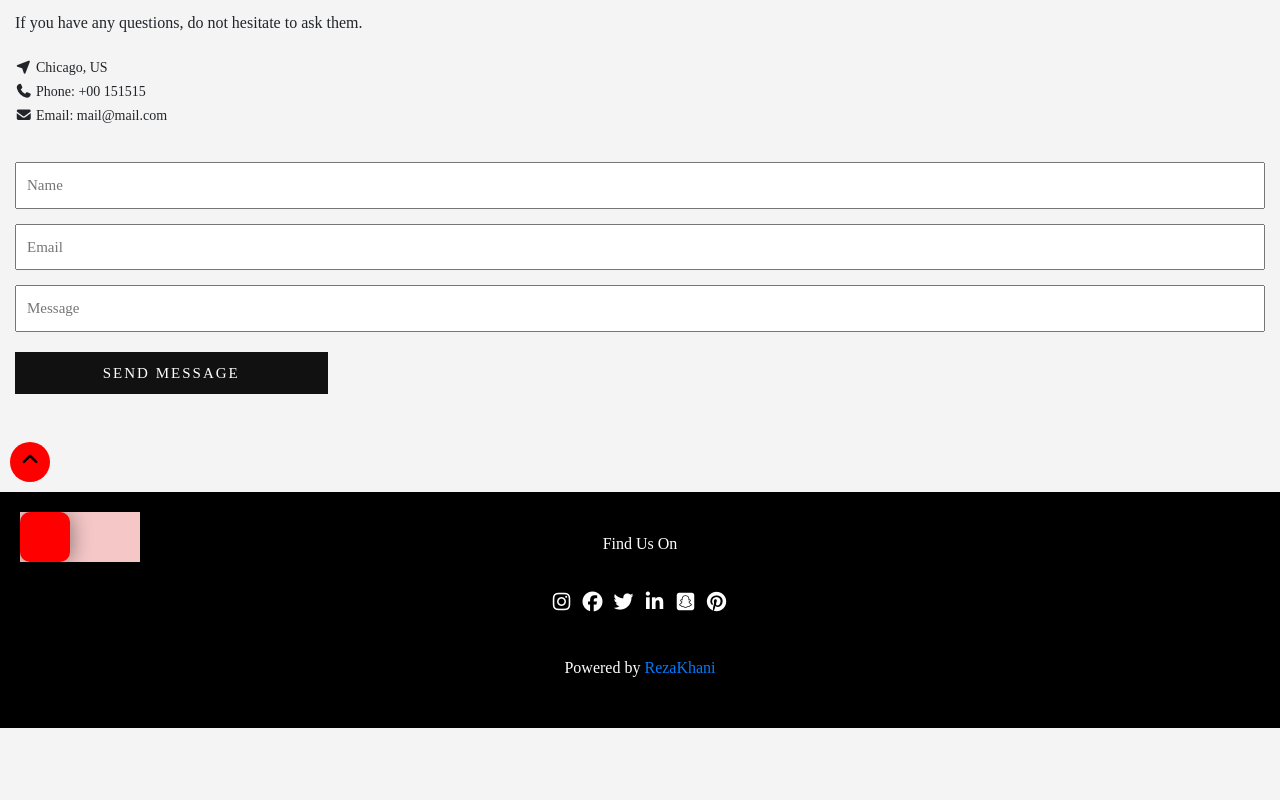
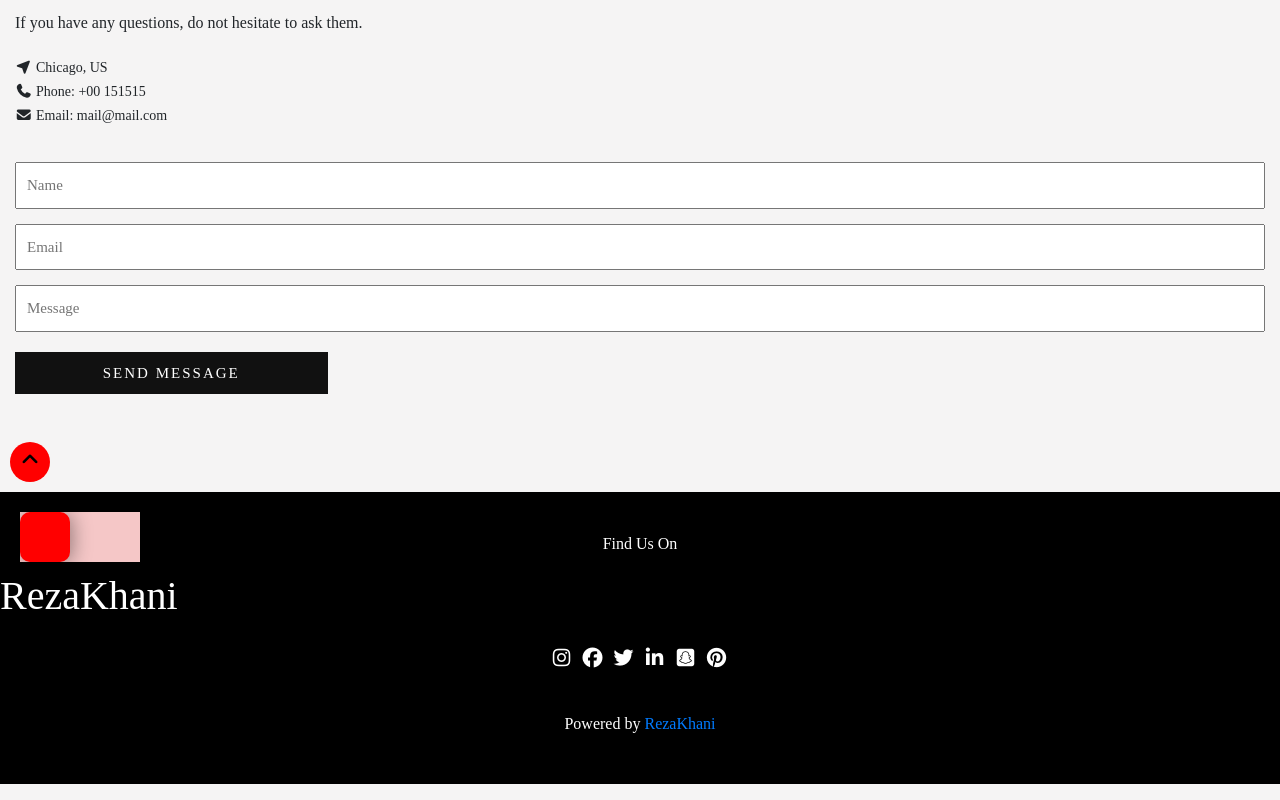
Before and after one commit to recokhani/reco-hotels, a plain HTML site: page index.html in a window 1280 px wide. Shown: the part 2166-2966 px from the top of the page. Before the commit the page ends 2910 px from the top, so only its background shows below. Drawn offline with nearby package versions, Linux system fonts and the light colour scheme; a script that the page names is missing; a web font is replaced by a local one.

Commit message:
add h1 to footer

```diff
--- a/index.html
+++ b/index.html
@@ -375,7 +375,7 @@
      <div class="container-fluid-footer ">
 
          <p>Find Us On</p>
-
+         <h1>RezaKhani</h1>
          <div class="social-media">
             <i class="fab fa-instagram"></i>
             <i class="fab fa-facebook"></i>
```
